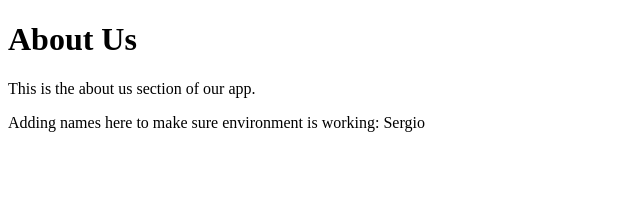
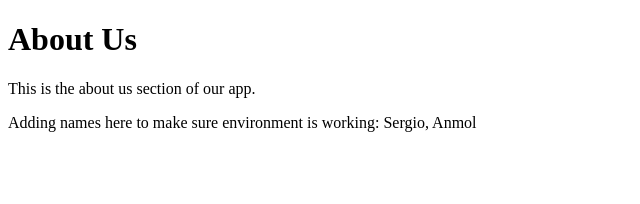
Before and after one commit to ChicoState/djsongmatch, a Next.js app: page /about-page in a window 1280 px wide. Shown: the top 204 px of the page, without its empty margins (0-640 px from the left). Built offline with nearby package versions, Linux system fonts and the light colour scheme.

Commit message:
Add my name

```diff
--- a/src/app/about-page/page.tsx
+++ b/src/app/about-page/page.tsx
@@ -3,7 +3,7 @@ export default function AboutPage() {
     <div className="flex flex-col gap-4 justify-center items-center h-screen">
       <h1 className="text-6xl text-foreground">About Us</h1>
       <p className="text-2xl text-foreground">This is the about us section of our app.</p>
-      <p className="text-2xl text-foreground">Adding names here to make sure environment is working: Sergio</p>
+      <p className="text-2xl text-foreground">Adding names here to make sure environment is working: Sergio, Anmol</p>
     </div>
   );
 }
```
